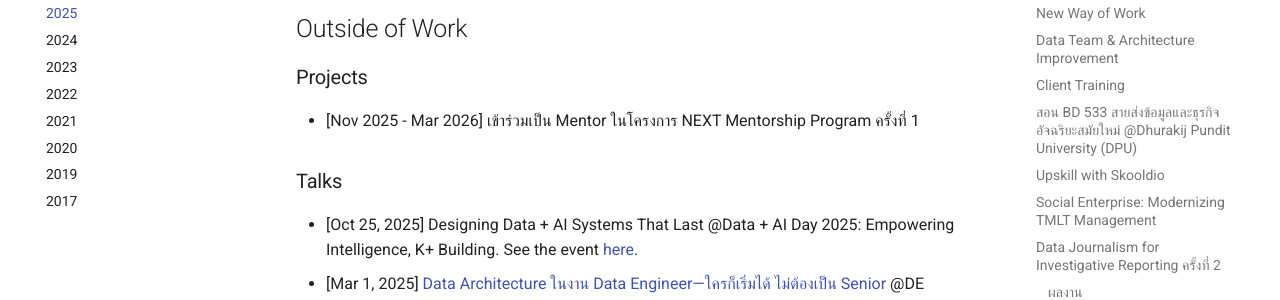
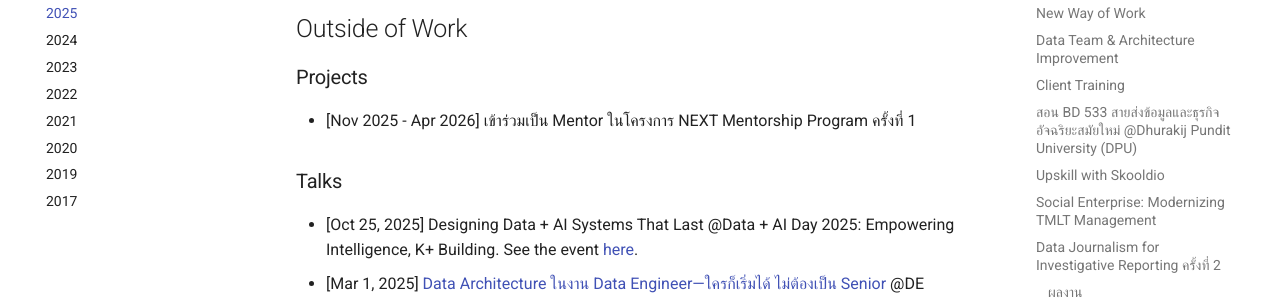
Before and after one commit to zkan/brag-documents, an MkDocs documentation site: the page built from docs/2025.md, in a window 1280 px wide and 900 px high, scrolled down 4066 px. Shown: the part 149-449 px from the top of the window. Built offline with MkDocs 1.6.1 and Material for MkDocs 9.7.7, drawn with Linux system fonts in a browser that asks for light colours; comment, search, counter and statistics services are not loaded.

```diff
--- a/docs/2025.md
+++ b/docs/2025.md
@@ -177,7 +177,7 @@
 
 ### Projects
 
-* [Nov 2025 - Mar 2026] เข้าร่วมเป็น Mentor ในโครงการ NEXT Mentorship Program ครั้งที่ 1
+* [Nov 2025 - Apr 2026] เข้าร่วมเป็น Mentor ในโครงการ NEXT Mentorship Program ครั้งที่ 1
 
 ### Talks
 
```
Also changed, not shown: docs/2026.md (+2 -0 lines).
